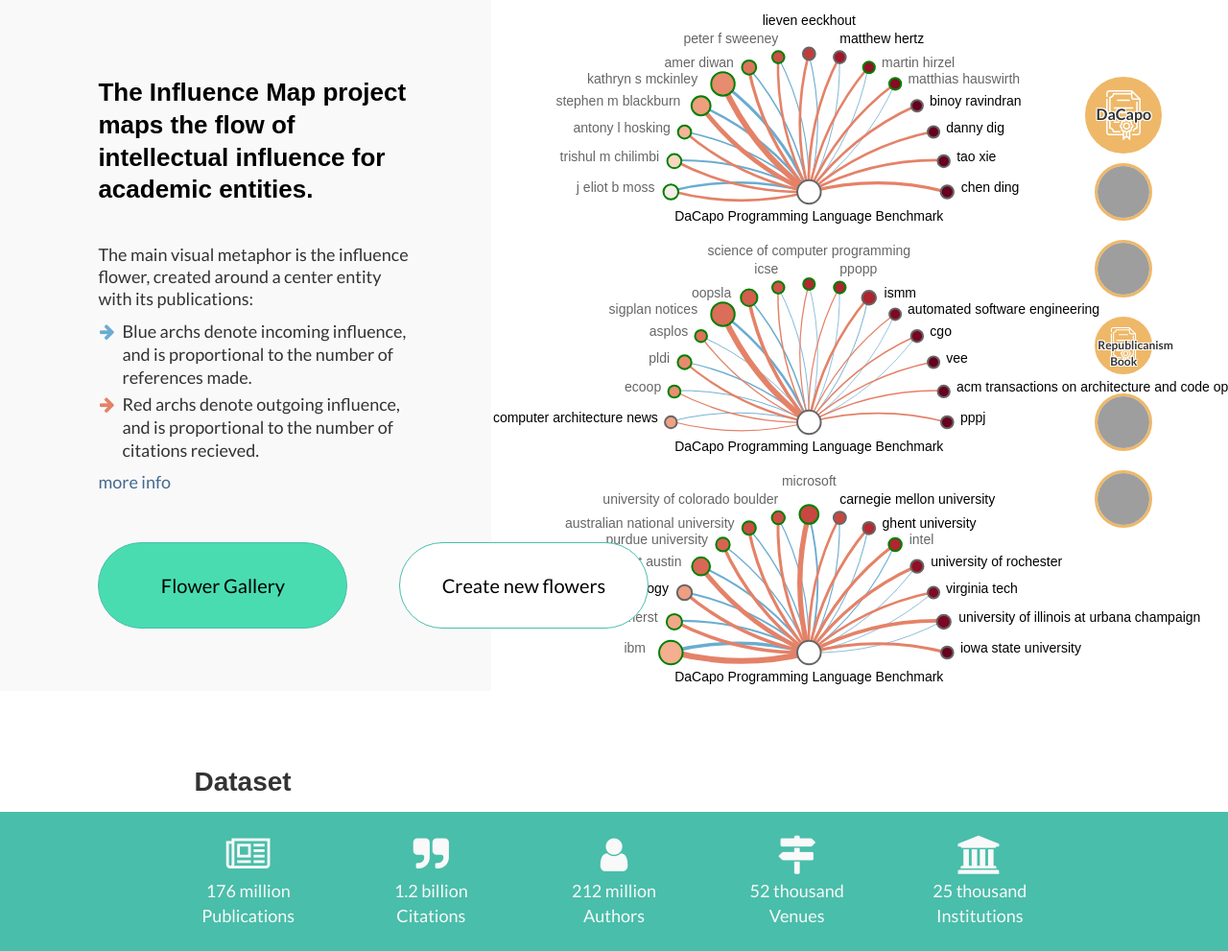
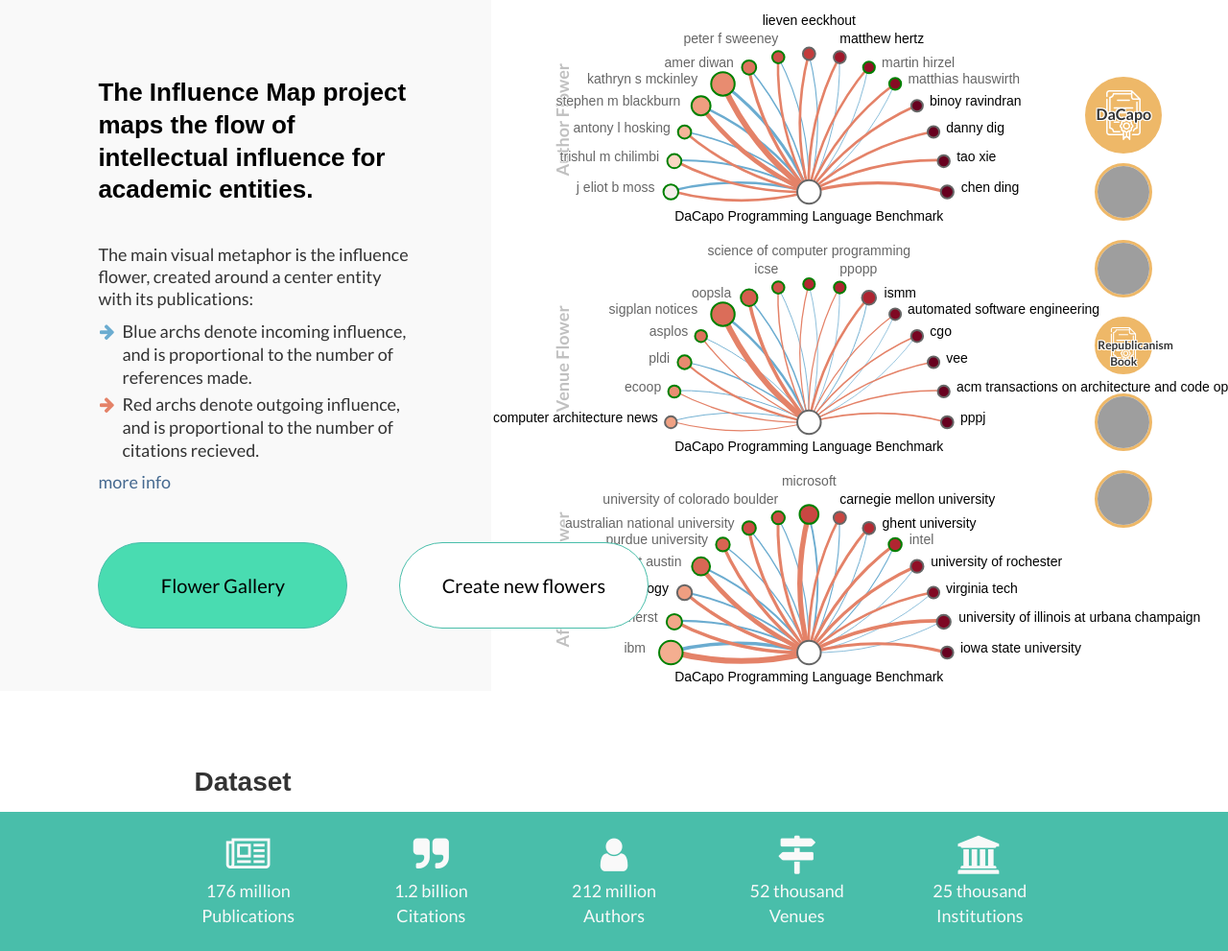
Before and after one commit to csmetrics/influencemap, a Django app: page / in a window 1280 px wide. Shown: the part 50-1041 px from the top of the page at 96% size. Run offline with Django 3.2, Linux system fonts and the light colour scheme; parts of the project's set-up code (start-up, migrations or seed data) failed here and were passed over; some libraries are stand-ins or nearby versions; grey boxes are pictures that could not be loaded.

Commit message:
Add flower type labels to carousels

```diff
--- a/webapp/static/css/webapp.css
+++ b/webapp/static/css/webapp.css
@@ -183,6 +183,18 @@ a {
   height: 100%;
   border-radius: 50%;
   object-fit: cover;
+}
+
+.carousel-background {
+  position: absolute;
+  top: 0;
+  left: 0;
+}
+.carousel-label {
+  transform: rotate(270deg);
+  position: relative;
+  opacity: 0.3;
+  font-weight: bolder;
 }
 
 .project-info {
--- a/webapp/templates/main.html
+++ b/webapp/templates/main.html
@@ -84,6 +84,17 @@ Licence URI: http://www.os-templates.com/template-terms
               </li>
             </ol>
             <!-- Wrapper for slides -->
+            <div class="carousel-background">
+                <p class="carousel-label" style="left:30px; top: 100px">
+                Author Flower
+                </p>
+                <p class="carousel-label" style="left:30px; top: 310px">
+                Venue Flower
+                </p>
+                <p class="carousel-label" style="left:30px; top: 520px">
+                Affiliation Flower
+                </p>
+            </div>
             <div class="carousel-inner">
               <div class="item active">
                 <svg id="chart_1_1" width=1600 height=240></svg>
```
